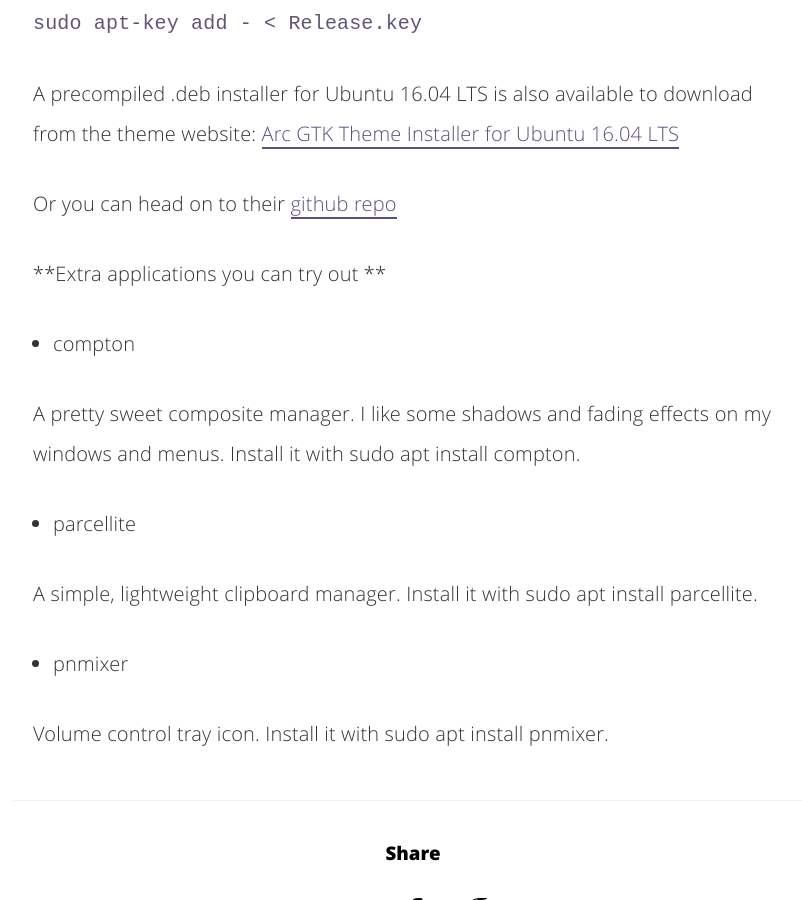
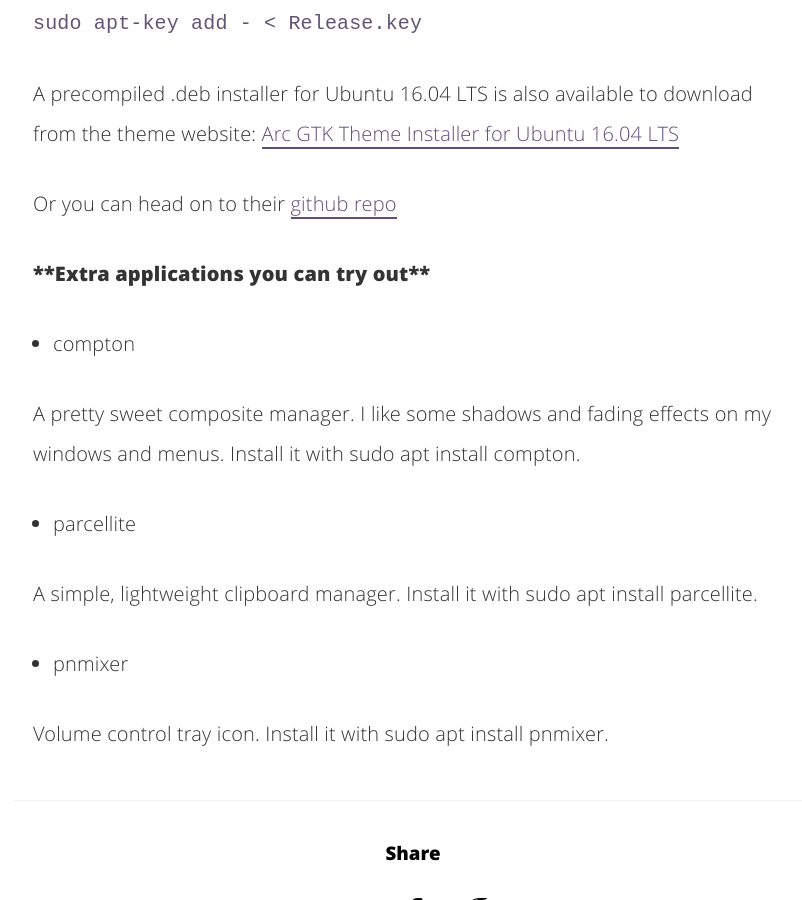
Before and after one commit to shibasisp/shibasisp.github.io, a Jekyll site: the page built from _posts/2016-09-12-i3Windows Manager.md, in a window 1280 px wide and 900 px high, scrolled down 5391 px. Shown: the whole window, without its empty margins (227-1029 px from the left). Built offline with Jekyll 4.4.1, drawn with Linux system fonts in a browser that asks for light colours; comment, search, counter and statistics services are not loaded.

```diff
--- a/_posts/2016-09-12-i3Windows Manager.md
+++ b/_posts/2016-09-12-i3Windows Manager.md
@@ -137,7 +137,7 @@ A precompiled .deb installer for Ubuntu 16.04 LTS is also available to download
 
 Or you can head on to their [github repo](https://github.com/horst3180/arc-theme)
 
-**Extra applications you can try out **
+__**Extra applications you can try out**__
 
 * compton
 
```
